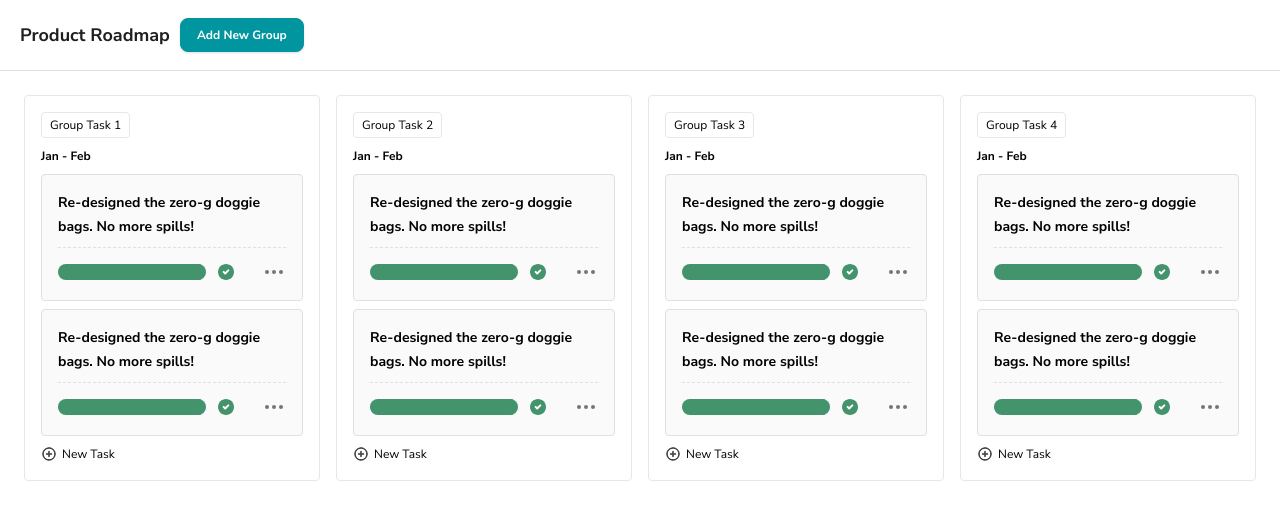
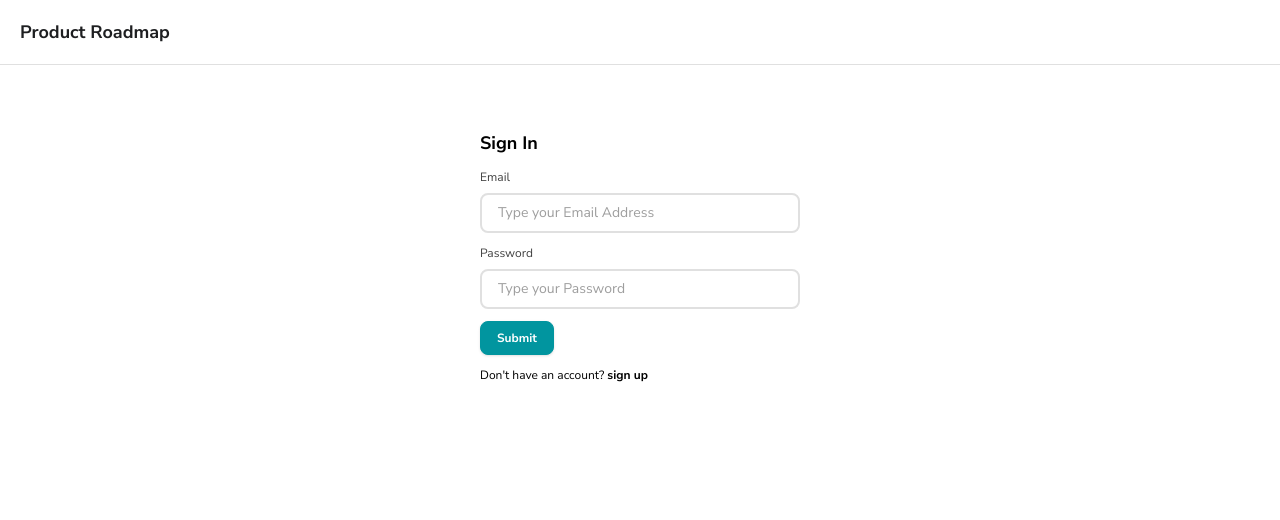
Before and after one commit to elsabilah1/product-roadmap, a React (Vite) app: page / in a window 1280 px wide. Shown: the top 520 px of the page. Built offline with nearby package versions, Linux system fonts and the light colour scheme.

Commit message:
createAuth View

```diff
--- a/package.json
+++ b/package.json
@@ -12,6 +12,7 @@
     "@headlessui/react": "^1.7.7",
     "class-variance-authority": "^0.4.0",
     "react": "^18.2.0",
+    "react-cookie": "^4.1.1",
     "react-dom": "^18.2.0"
   },
   "devDependencies": {
--- a/src/App.tsx
+++ b/src/App.tsx
@@ -1,17 +1,13 @@
-import Layout from '@/components/Layout'
-import GroupTaskCard from './components/GroupTaskCard'
+import { useCookies } from 'react-cookie'
+import Auth from '@/views/Auth'
+import Dashboard from './views/Dashboard'
 
 function App() {
-  return (
-    <Layout>
-      <div className='grid grid-cols-4 gap-4'>
-        <GroupTaskCard title='Group Task 1' description='Jan - Feb' />
-        <GroupTaskCard title='Group Task 2' description='Jan - Feb' />
-        <GroupTaskCard title='Group Task 3' description='Jan - Feb' />
-        <GroupTaskCard title='Group Task 4' description='Jan - Feb' />
-      </div>
-    </Layout>
-  )
+  const [cookies] = useCookies(['token'])
+
+  if (!cookies.token) return <Auth />
+
+  return <Dashboard />
 }
 
 export default App
--- a/src/components/GroupTaskCard.tsx
+++ b/src/components/GroupTaskCard.tsx
@@ -1,3 +1,5 @@
+import { useState } from 'react'
+import CreateTask from './modals/CreateTask'
 import TaskCard from './TaskCard'
 import Icon from './utilities/Icon'
 
@@ -8,8 +10,11 @@ interface IProps {
 
 function GroupTaskCard(props: IProps) {
   const { title, description } = props
+  const [createModal, setCreateModal] = useState(false)
 
   return (
+    <>
+      <CreateTask isOpen={createModal} setIsOpen={setCreateModal} />
       <div className='border rounded-[4px] flex flex-col gap-2 p-4'>
         <h2 className='border rounded-[4px] py-[2px] px-2 w-fit text-xs leading-5'>
           {title}
@@ -17,15 +22,18 @@ function GroupTaskCard(props: IProps) {
         <p className='text-xs font-bold leading-5'>{description}</p>
         <div className='grid gap-2'>
           <TaskCard title='Re-designed the zero-g doggie bags. No more spills!' />
-        <TaskCard title='Re-designed the zero-g doggie bags. No more spills!' />
         </div>
         <div>
-        <button className='flex gap-[5px] items-center text-xs leading-5'>
+          <button
+            onClick={() => setCreateModal(true)}
+            className='flex gap-[5px] items-center text-xs leading-5'
+          >
             <Icon iconName='plus-circle' svgProp={{ width: 16, height: 16 }} />
             New Task
           </button>
         </div>
       </div>
+    </>
   )
 }
 
--- a/src/components/Layout.tsx
+++ b/src/components/Layout.tsx
@@ -2,12 +2,14 @@ import Icon from '@/components/utilities/Icon'
 import Button from '@/components/utilities/Button'
 import { useState } from 'react'
 import EditTask from './modals/EditTask'
+import { useCookies } from 'react-cookie'
 interface IProps {
   children: React.ReactNode
 }
 
 function Layout(props: IProps) {
   const { children } = props
+  const [cookies] = useCookies(['token'])
   const [isOpen, setIsOpen] = useState(false)
 
   return (
@@ -16,10 +18,12 @@ function Layout(props: IProps) {
       <div className='max-w-[1400px] min-h-screen mx-auto flex flex-col'>
         <header className='py-[18px] px-5 border-b border-[#E0E0E0] flex gap-[10px] items-center'>
           <h1 className='font-bold text-lg text-[#1E1F21]'>Product Roadmap</h1>
-          <Button onClick={() => setIsOpen(true)}>
-            <Icon iconName='plus' />
-            Add New Group
-          </Button>
+          {cookies.token && (
+            <Button onClick={() => setIsOpen(true)}>
+              <Icon iconName='plus' />
+              Add New Group
+            </Button>
+          )}
         </header>
         <main className='flex-1 px-6 pt-6'>{children}</main>
       </div>
--- a/src/components/TaskCard.tsx
+++ b/src/components/TaskCard.tsx
@@ -23,9 +23,6 @@ function TaskCard(props: IProps) {
           </span>
         </div>
         <DropdownMenu />
-        {/* <button>
-          <Icon iconName='setting' />
-        </button> */}
       </div>
     </div>
   )
--- a/src/main.tsx
+++ b/src/main.tsx
@@ -1,10 +1,13 @@
 import React from 'react'
+import { CookiesProvider } from 'react-cookie'
 import ReactDOM from 'react-dom/client'
 import App from './App'
 import './index.css'
 
 ReactDOM.createRoot(document.getElementById('root') as HTMLElement).render(
   <React.StrictMode>
-    <App />
+    <CookiesProvider>
+      <App />
+    </CookiesProvider>
   </React.StrictMode>
 )
--- /dev/null
+++ b/src/views/Auth.tsx
@@ -0,0 +1,72 @@
+import Layout from '@/components/Layout'
+import Button from '@/components/utilities/Button'
+import TextField from '@/components/utilities/TextField'
+import { useState } from 'react'
+
+function Auth() {
+  const [isSignUp, setIsSignUp] = useState(false)
+  const [name, setName] = useState('')
+  const [email, setEmail] = useState('')
+  const [password, setPassword] = useState('')
+  const [confirmPassword, setConfirmPassword] = useState('')
+
+  return (
+    <Layout>
+      <div className='grid place-items-center mt-10'>
+        <div className='space-y-3'>
+          <h1 className='text-lg font-bold'>
+            {isSignUp ? 'Sign Up' : 'Sign In'}
+          </h1>
+          {isSignUp && (
+            <TextField
+              label='Name'
+              placeholder='Type your Full Name'
+              onChange={(e) => setName(e.target.value)}
+            />
+          )}
+          <TextField
+            label='Email'
+            placeholder='Type your Email Address'
+            onChange={(e) => setEmail(e.target.value)}
+          />
+          <TextField
+            label='Password'
+            placeholder='Type your Password'
+            onChange={(e) => setPassword(e.target.value)}
+          />
+          {isSignUp && (
+            <TextField
+              label='Confirm Password'
+              placeholder='Type your Password Again'
+              onChange={(e) => setConfirmPassword(e.target.value)}
+            />
+          )}
+          <Button>Submit</Button>
+          {isSignUp ? (
+            <div className='text-xs'>
+              Already have an account?{' '}
+              <a
+                className='font-bold cursor-pointer'
+                onClick={() => setIsSignUp(false)}
+              >
+                sign in
+              </a>
+            </div>
+          ) : (
+            <div className='text-xs'>
+              Don't have an account?{' '}
+              <a
+                className='font-bold cursor-pointer'
+                onClick={() => setIsSignUp(true)}
+              >
+                sign up
+              </a>
+            </div>
+          )}
+        </div>
+      </div>
+    </Layout>
+  )
+}
+
+export default Auth
--- /dev/null
+++ b/src/views/Dashboard.tsx
@@ -0,0 +1,14 @@
+import GroupTaskCard from '@/components/GroupTaskCard'
+import Layout from '@/components/Layout'
+
+function Dashboard() {
+  return (
+    <Layout>
+      <div className='grid grid-cols-4 gap-4'>
+        <GroupTaskCard title='Group Task 1' description='Jan - Feb' />
+      </div>
+    </Layout>
+  )
+}
+
+export default Dashboard
```
Also changed, not shown: 1 other file (tests, documents, lock files or other folders). Lines whose indentation alone changed are shown as unchanged.
